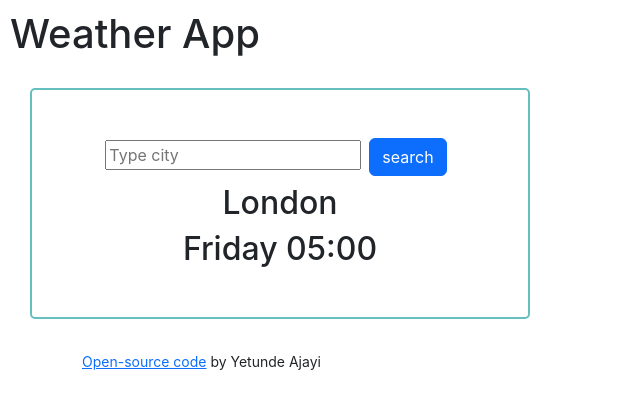
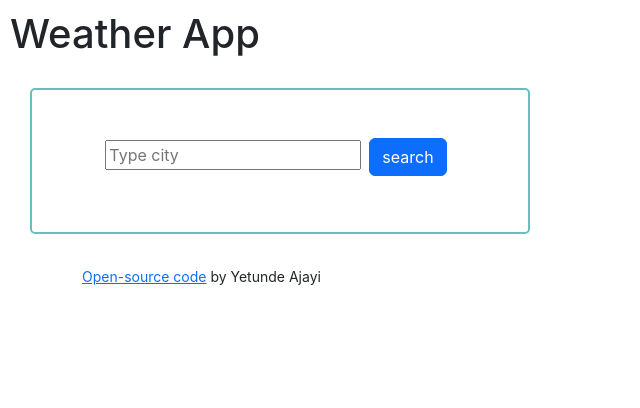
Before and after one commit to olayemiajayi/weather-app-react, a React (Create React App) app: page / in a window 1280 px wide. Shown: the top 408 px of the page, without its empty margins (0-640 px from the left). Built offline with nearby package versions, Linux system fonts and the light colour scheme.

Commit message:
updated App.js

```diff
--- a/src/App.js
+++ b/src/App.js
@@ -10,13 +10,12 @@ export default function App() {
 
   function showWeather(response) {
     console.log(response.data);
+    let Temperature = `${city} ${Math.round(response.data.main.temp)}°C`;
     setTemp(
       <ul>
         <div className="city">
           <li>
-            <strong>
-              {city} {Math.round(response.data.main.temp)}°C
-            </strong>
+            <strong>{Temperature}</strong>
           </li>
         </div>
         <li>
@@ -47,10 +46,8 @@ export default function App() {
         <input type="search" placeholder="Type city" onChange={updateCity} />
         <input type="submit" value="search" class="btn btn-primary w-48 m-2" />
       </form>
-      <h2>London</h2>
-      <h2>Friday 05:00</h2>
 
-      <div>{temp}</div>
+      <h2>{temp}</h2>
     </div>
   );
 }
```
